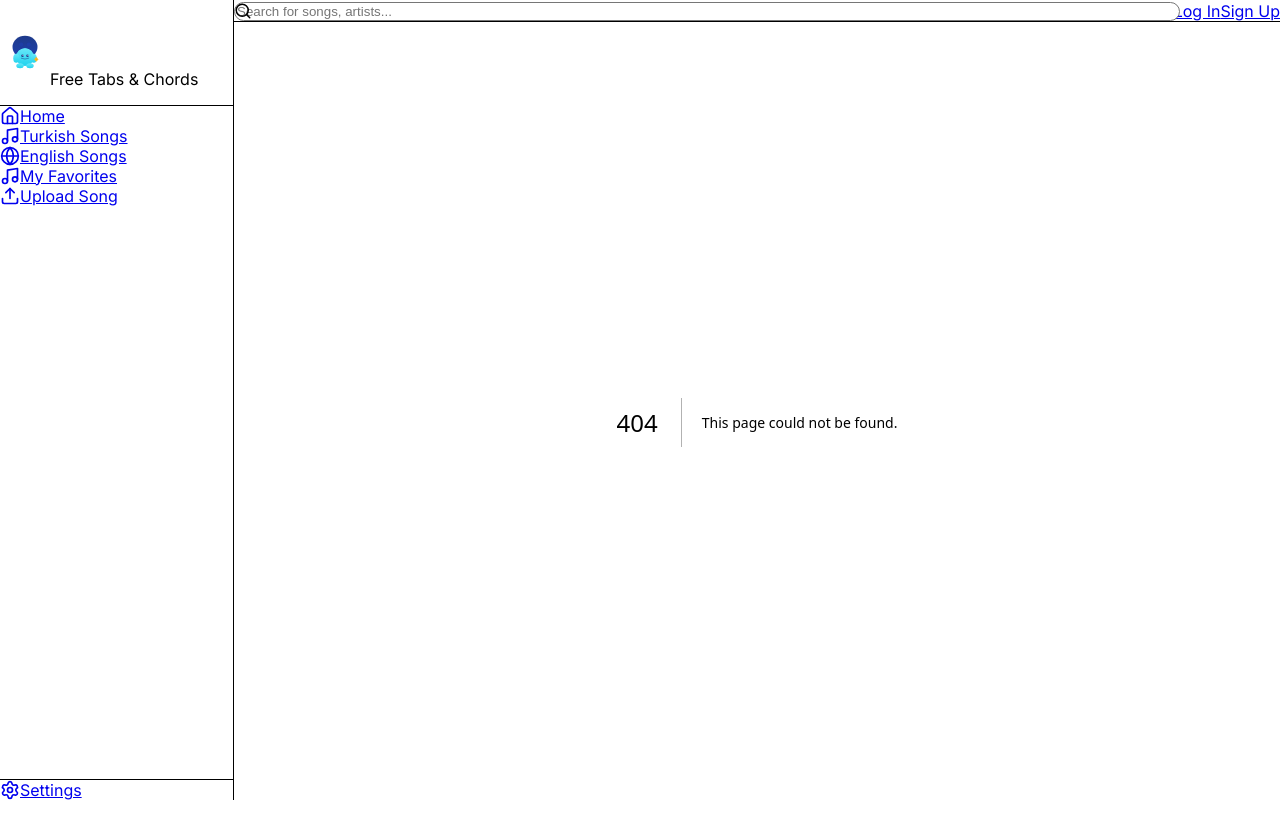
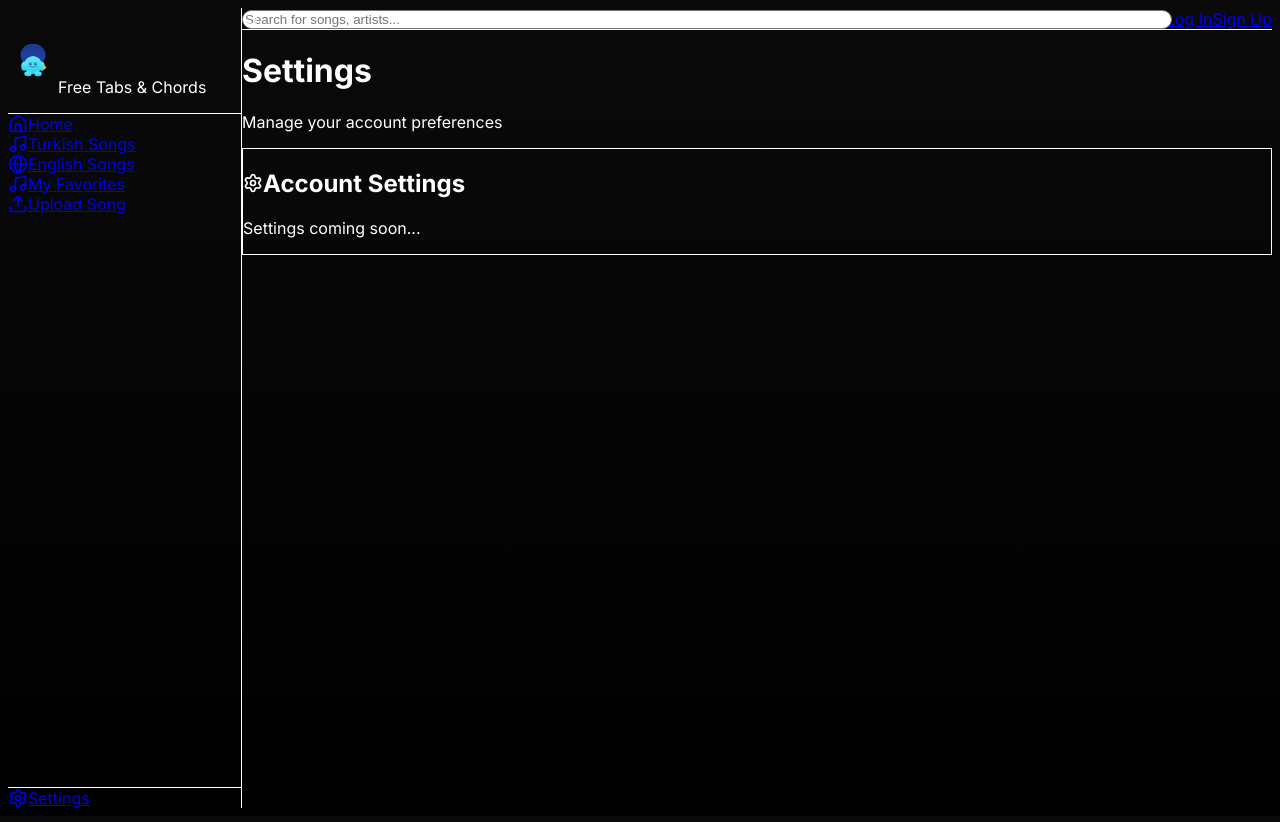
Before and after one commit to ozanggnr/squirtle-chords, a Next.js app in the folder client/: page /settings in a window 1280 px wide. Before the commit this address had no page. Built offline with nearby package versions, Linux system fonts and the light colour scheme.

Commit message:
fix: Add favorites and settings pages to resolve 404 errors

```diff
--- /dev/null
+++ b/client/app/favorites/page.tsx
@@ -0,0 +1,19 @@
+'use client';
+
+import { Heart } from 'lucide-react';
+import { EmptyState } from '@/components/ui/empty-state';
+
+export default function FavoritesPage() {
+    return (
+        <div className="max-w-7xl mx-auto py-8 px-4">
+            <h1 className="text-4xl font-bold text-white mb-2">Favorites</h1>
+            <p className="text-gray-400 mb-8">Your saved songs</p>
+
+            <EmptyState
+                icon={<Heart size={64} />}
+                title="No favorites yet"
+                description="Songs you favorite will appear here for quick access"
+            />
+        </div>
+    );
+}
--- /dev/null
+++ b/client/app/settings/page.tsx
@@ -0,0 +1,22 @@
+'use client';
+
+import { Settings as SettingsIcon } from 'lucide-react';
+
+export default function SettingsPage() {
+    return (
+        <div className="max-w-4xl mx-auto py-8 px-4">
+            <h1 className="text-4xl font-bold text-white mb-2">Settings</h1>
+            <p className="text-gray-400 mb-8">Manage your account preferences</p>
+
+            <div className="space-y-6">
+                <div className="rounded-2xl border border-gray-800 bg-gray-900/50 p-6">
+                    <h2 className="text-xl font-semibold text-white mb-4 flex items-center gap-2">
+                        <SettingsIcon size={20} />
+                        Account Settings
+                    </h2>
+                    <p className="text-gray-400">Settings coming soon...</p>
+                </div>
+            </div>
+        </div>
+    );
+}
```
